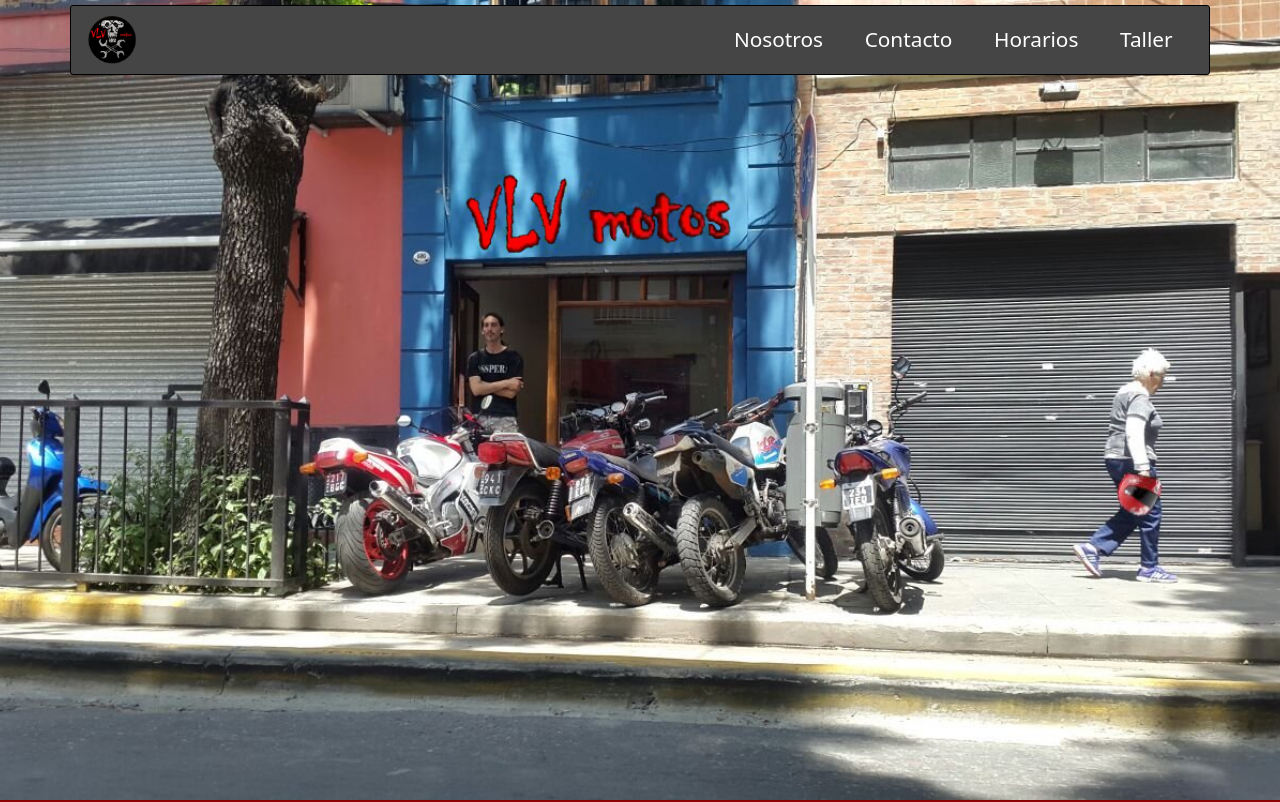
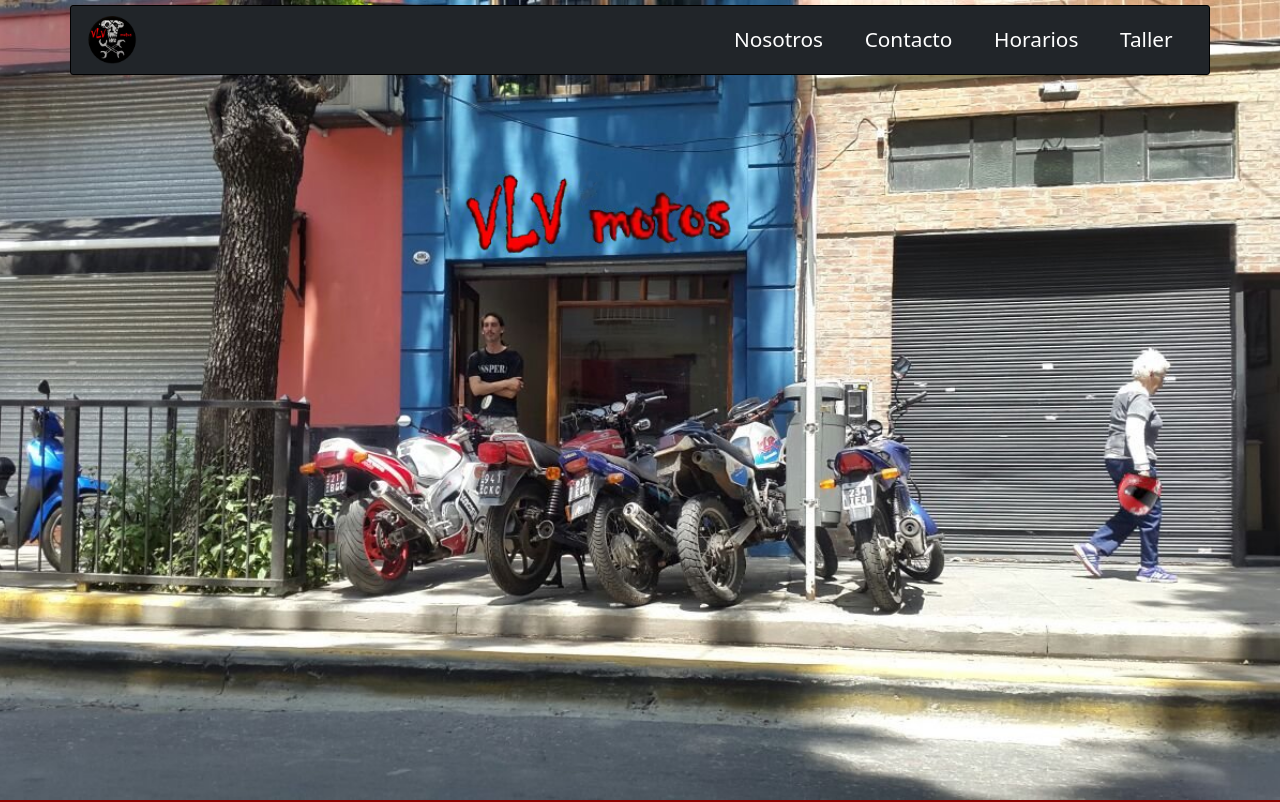
Before and after one commit to FacuBritez/VLV-Motos-Angular, an Angular app: page / in a window 1280 px wide. Shown: the top 802 px of the page. Built offline with nearby package versions, Linux system fonts and the light colour scheme.

Commit message:
Cambio de color background header

```diff
--- a/src/app/components/header/header.component.css
+++ b/src/app/components/header/header.component.css
@@ -1,5 +1,5 @@
 .header {
-    background: #454545;
+    background: #212529;
     color: white;
     padding: 0 0;
     border: 1px solid black;
```
